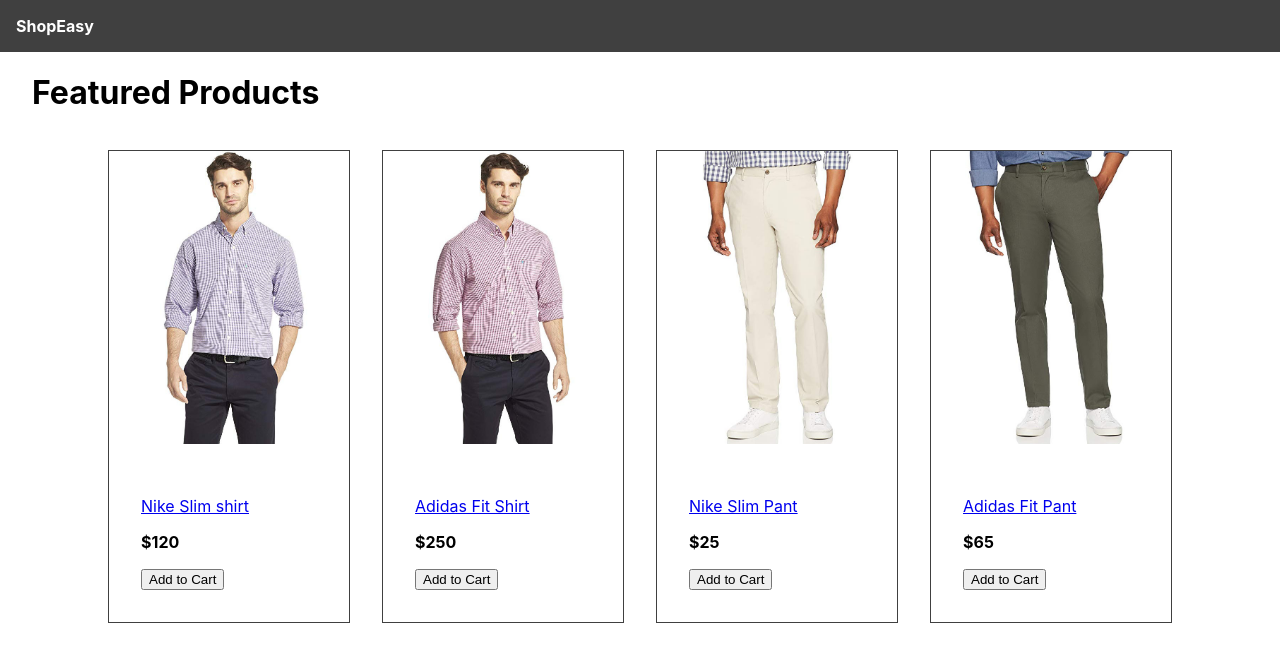
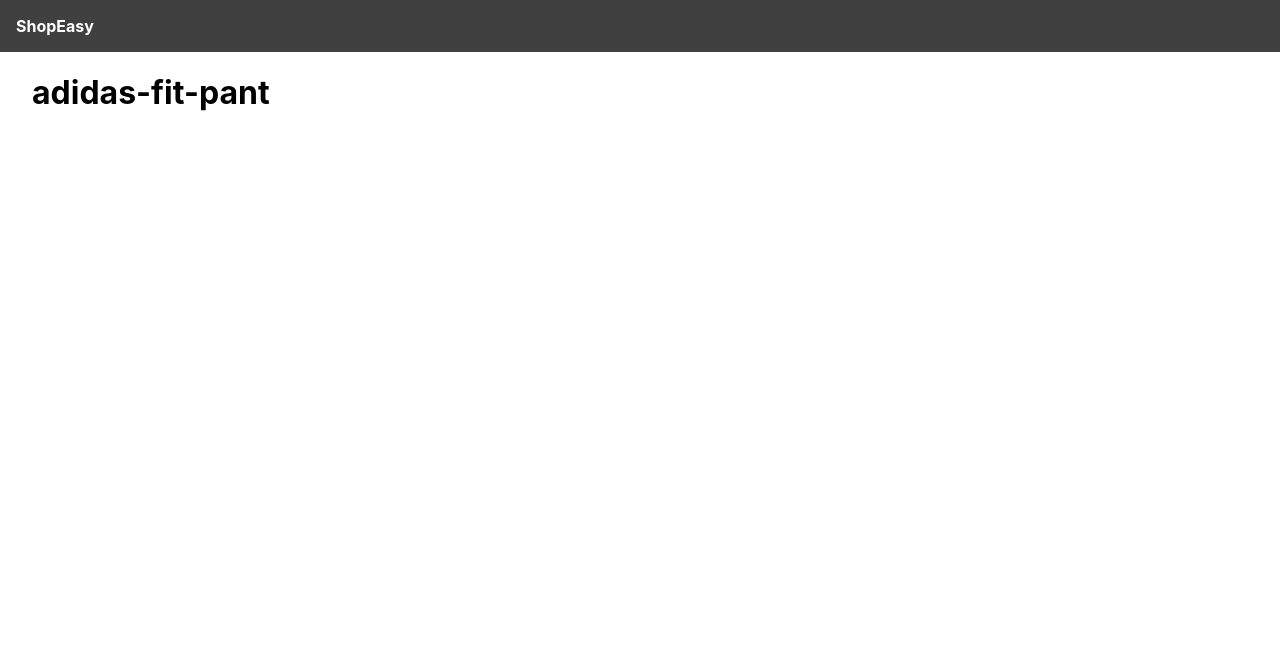
Before and after one commit to tmm78795/E-commerce, a React (Create React App) app in the folder frontend/: page /product/adidas-fit-pant in a window 1280 px wide. Shown: the top 662 px of the page. Built offline with nearby package versions, Linux system fonts and the light colour scheme.

Commit message:
React_Routes_added

```diff
--- a/frontend/package.json
+++ b/frontend/package.json
@@ -8,6 +8,7 @@
     "@testing-library/user-event": "^13.5.0",
     "react": "^18.2.0",
     "react-dom": "^18.2.0",
+    "react-router-dom": "^6.10.0",
     "react-scripts": "5.0.1",
     "web-vitals": "^2.1.4"
   },
--- a/frontend/src/App.js
+++ b/frontend/src/App.js
@@ -1,36 +1,25 @@
-import data from './data';
+import { BrowserRouter, Route, Routes, Link } from 'react-router-dom';
+
+
+import HomeScreen from './screens/HomeScreen';
+import ProductScreen from './screens/ProductScreen'
 
 import './App.css';
 
 function App() {
   return (
-    <div>
-      <header>
-        <a href="/">ShopEasy</a>
-      </header>
-      <h1>Featured Products</h1>
-      <div className="products">
-        {data.products.map((product) => (
-          <div className="product" key={product.slug}>
-            <a href={`/product/${product.slug}`}>
-              <img src={product.image} alt={product.name} />
-            </a>
+    <BrowserRouter>
+      <div>
+        <header>
+          <Link to="/">ShopEasy</Link>
+        </header>
+        <Routes>
+          <Route path='/product/:slug' element={<ProductScreen />} ></Route>
+          <Route path="/" element={<HomeScreen />}></Route>
+        </Routes>
 
-            <div className="product-info">
-              <a href={`/product/${product.slug}`}>
-                <p>{product.name}</p>
-              </a>
-
-              <p>
-                <strong>${product.price}</strong>
-              </p>
-
-              <button>Add to Cart</button>
-            </div>
-          </div>
-        ))}
       </div>
-    </div>
+    </BrowserRouter>
   );
 }
 
--- /dev/null
+++ b/frontend/src/screens/HomeScreen.js
@@ -0,0 +1,33 @@
+import { Link } from "react-router-dom"
+import data from "../data"
+
+const HomeScreen = () => {
+    return (
+        <div>
+             <h1>Featured Products</h1>
+        <div className="products">
+          {data.products.map((product) => (
+            <div className="product" key={product.slug}>
+              <Link to={`/product/${product.slug}`}>
+                <img src={product.image} alt={product.name} />
+              </Link>
+
+              <div className="product-info">
+                <Link to={`/product/${product.slug}`}>
+                  <p>{product.name}</p>
+                </Link>
+
+                <p>
+                  <strong>${product.price}</strong>
+                </p>
+
+                <button>Add to Cart</button>
+              </div>
+            </div>
+          ))}
+        </div>
+        </div>
+    )
+}
+
+export default HomeScreen
--- /dev/null
+++ b/frontend/src/screens/ProductScreen.js
@@ -0,0 +1,14 @@
+import { useParams } from 'react-router-dom';
+
+const ProductScreen = () => {
+  const param = useParams();
+  const { slug } = param;
+
+  return (
+    <div>
+      <h1>{slug}</h1>
+    </div>
+  );
+};
+
+export default ProductScreen;
```
Also changed, not shown: 1 other file (tests, documents, lock files or other folders).
